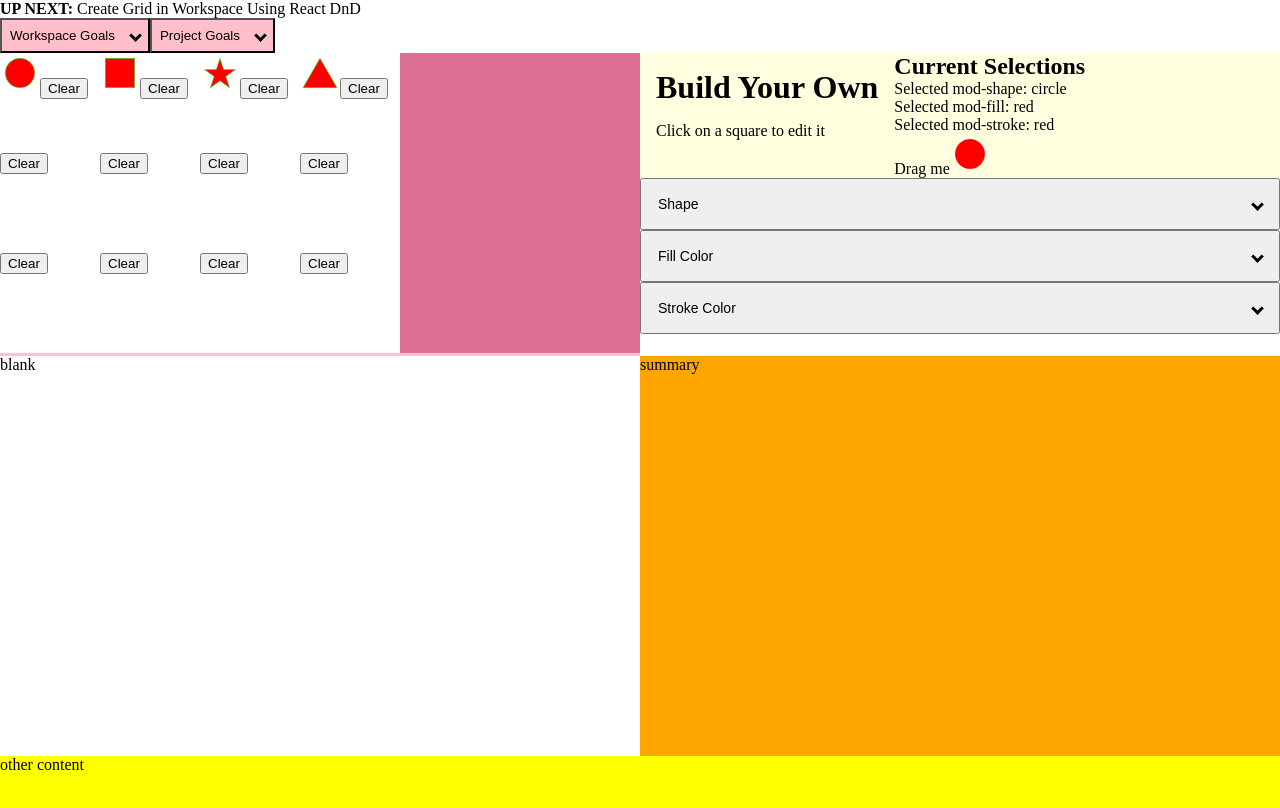
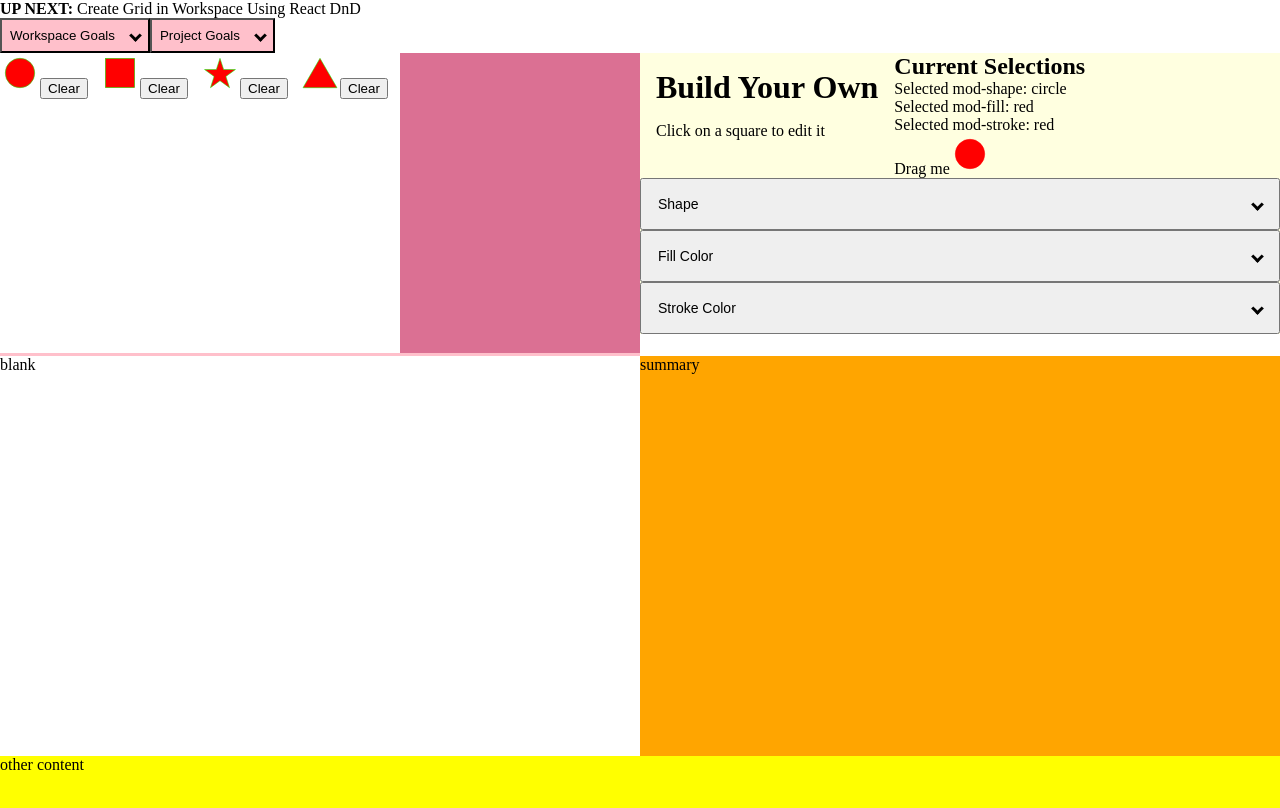
Before and after one commit to KierstenMiller/DnD-product-builder, a Next.js app in the folder next-app-test/: page /build-your-own in a window 1280 px wide. Shown: the top 808 px of the page. Built offline with nearby package versions, Linux system fonts and the light colour scheme.

Commit message:
cant clear an empty slot

```diff
--- a/next-app-test/src/Components/DnD/dropZone.tsx
+++ b/next-app-test/src/Components/DnD/dropZone.tsx
@@ -28,6 +28,7 @@ export const DropZone = observer(({matrixIndex, piece, onDrop, onRemove, onMove}
         [],
     )
     const realizedImage = (typeof piece?.image === 'function') ? piece.image() : piece?.image
+    console.log('realizedImage', realizedImage)
     return (<div
         ref={drop}
         style={{
@@ -38,7 +39,7 @@ export const DropZone = observer(({matrixIndex, piece, onDrop, onRemove, onMove}
         }}
     >
         {realizedImage}
-        {onRemove && <button onClick={() => onRemove(matrixIndex)}>Clear</button>}
-        {onMove && <button onClick={() => onMove(matrixIndex)}>Move</button>}
+        {realizedImage && onRemove && <button onClick={() => onRemove(matrixIndex)}>Clear</button>}
+        {realizedImage && onMove && <button onClick={() => onMove(matrixIndex)}>Move</button>}
     </div>)
 })
```
